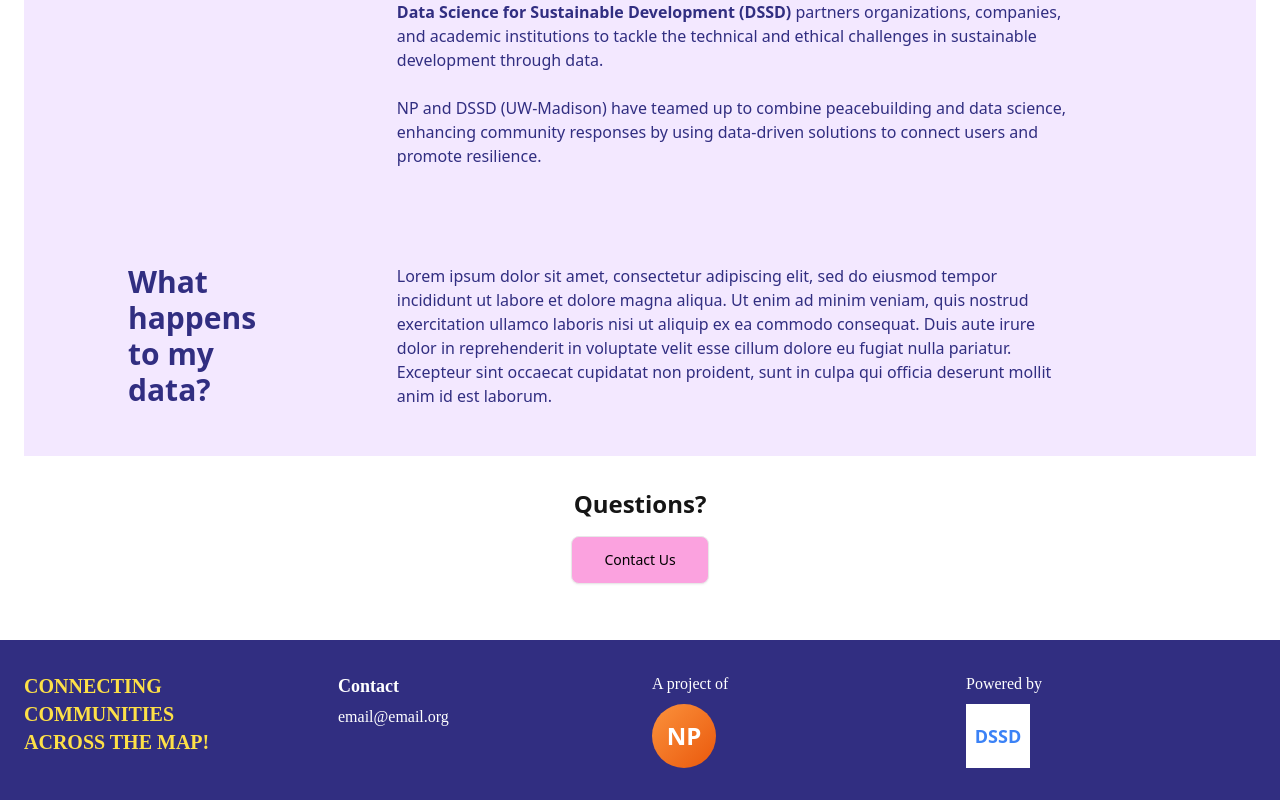
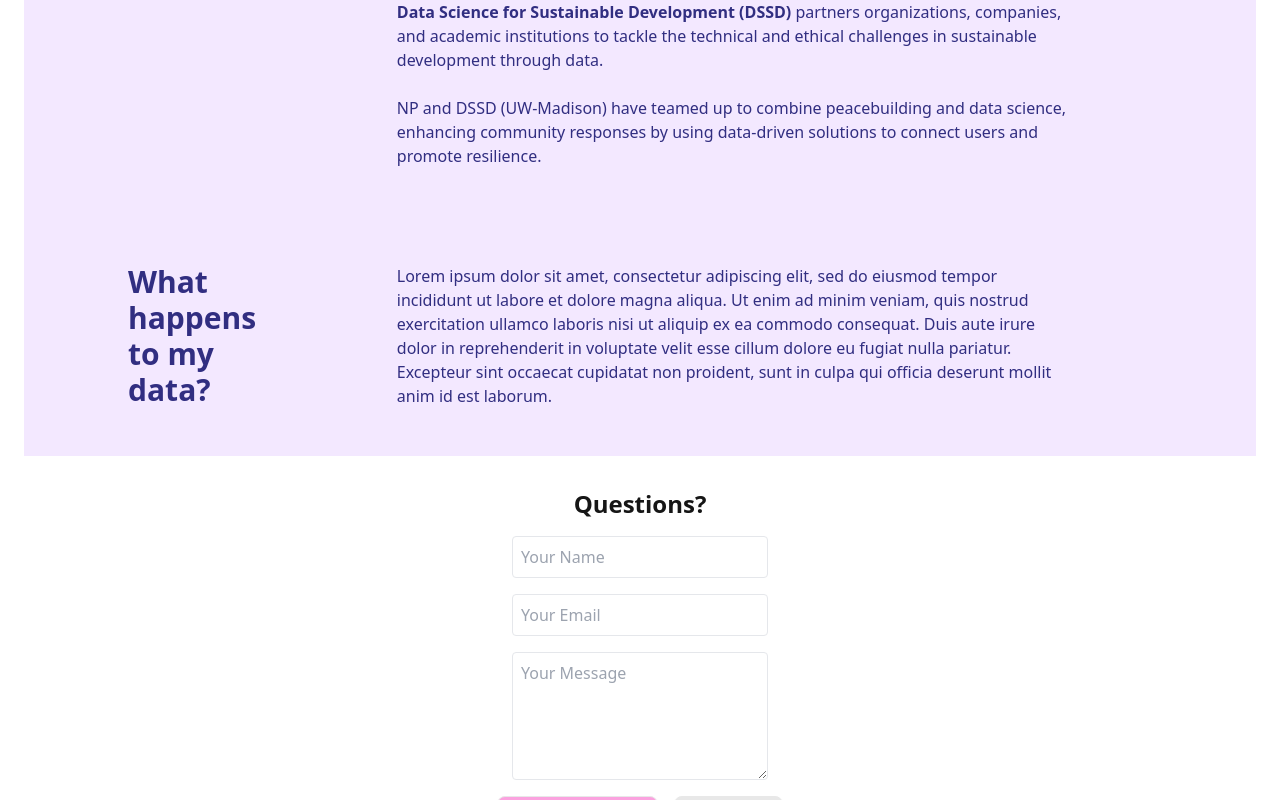
Before and after one commit to cornershopcreative/Nonviolent-Peaceforce, a React (Vite) app in the folder frontend/: page /about in a window 1280 px wide. Both pictures are taken after a click on the button "Contact Us". Shown: the part 964-1764 px from the top of the page. Built offline with nearby package versions, Linux system fonts and the light colour scheme.

Commit message:
Contact Form: Need to add Email JS service ID, template ID, and EmailJS public key

```diff
--- a/frontend/package.json
+++ b/frontend/package.json
@@ -10,7 +10,8 @@
     "preview": "vite preview"
   },
   "dependencies": {
-    "firebase": "^11.6.0",
+    "@emailjs/browser": "^4.4.1",
+    "firebase": "^11.6.1",
     "react": "^18.3.1",
     "react-dom": "^18.3.1",
     "react-responsive": "^10.0.1",
--- a/frontend/src/pages/About.jsx
+++ b/frontend/src/pages/About.jsx
@@ -1,7 +1,34 @@
-import React from "react";
+import React, {useState} from "react";
+import emailjs from "@emailjs/browser";
 
 const About = () => {
+  const [formData, setFormData] = useState({ name: "", email: "", message: "" });
+  const [showForm, setShowForm] = useState(false);
+const [successMsg, setSuccessMsg] = useState("");
+  const sendEmail = (e) => {
+    e.preventDefault();
+    emailjs.send(
+      "",     //  EmailJS service ID
+      "",    // template ID
+      formData,
+      ""      // EmailJS public key
+    )
+    .then((result) => {
+        console.log("Email successfully sent:", result.text);
+        setSuccessMsg("✅ Message successfully sent!");
+        setFormData({ name: "", email: "", message: "" });
+        setShowForm(false);
+        setTimeout(() => setSuccessMsg(""), 3000); // Auto-hide success message after 3s
+
+    }, (error) => {
+        console.log(error.text);
+        alert("Failed to send message.");
+    });
+  };
+
   return (
+
+
     <div>
       <div className="flex flex-col min-h-screen bg-purple-100">
         {/* Main Content Section */}
@@ -101,15 +128,71 @@ const About = () => {
           </div>
         </section>
       </div>
-      {/* Call to Action / Questions Button */}
+
       <div className="py-8 flex flex-col items-center gap-4">
         <h1 className="text-2xl font-semibold">Questions?</h1>
+
+        {/* Success Message */}
+        {successMsg && (
+          <div className="bg-green-100 border border-green-400 text-green-800 px-6 py-4 rounded-lg shadow text-lg text-center mb-4">
+            ✅ Message successfully sent!
+          </div>
+        )}
+
+        {/* Button or Form */}
+        {!successMsg && !showForm && (
           <button
             className="px-8 py-4 rounded-lg btn text-black font-medium"
             style={{ backgroundColor: "#fba2df" }}
+            onClick={() => setShowForm(true)}
           >
             Contact Us
           </button>
+        )}
+
+        {!successMsg && showForm && (
+          <form onSubmit={sendEmail} className="flex flex-col gap-4 items-center">
+            <input
+              type="text"
+              placeholder="Your Name"
+              className="border p-2 rounded w-64"
+              value={formData.name}
+              onChange={(e) => setFormData({ ...formData, name: e.target.value })}
+              required
+            />
+            <input
+              type="email"
+              placeholder="Your Email"
+              className="border p-2 rounded w-64"
+              value={formData.email}
+              onChange={(e) => setFormData({ ...formData, email: e.target.value })}
+              required
+            />
+            <textarea
+              placeholder="Your Message"
+              className="border p-2 rounded w-64 h-32"
+              value={formData.message}
+              onChange={(e) => setFormData({ ...formData, message: e.target.value })}
+              required
+            />
+            <div className="flex gap-4">
+              <button
+                type="submit"
+                className="px-8 py-2 rounded-lg btn text-black font-medium"
+                style={{ backgroundColor: "#fba2df" }}
+              >
+                Send Message
+              </button>
+              <button
+                type="button"
+                className="px-8 py-2 rounded-lg btn text-black font-medium border"
+                onClick={() => setShowForm(false)}
+              >
+                Cancel
+              </button>
+            </div>
+          </form>
+        )}
       </div>
     </div>
   );
```
Also changed, not shown: 1 other file (tests, documents, lock files or other folders). Lines whose indentation alone changed are shown as unchanged.
